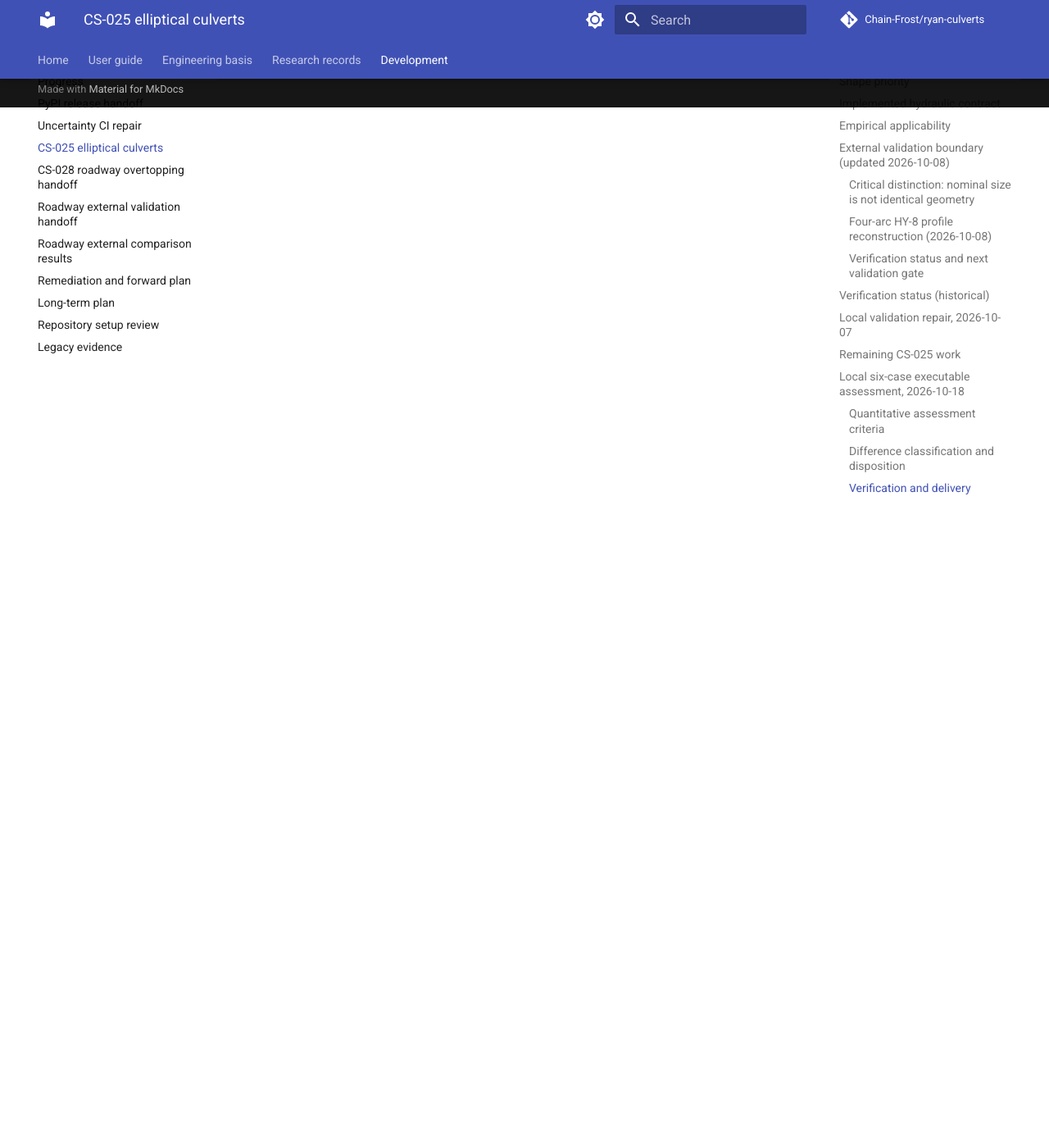
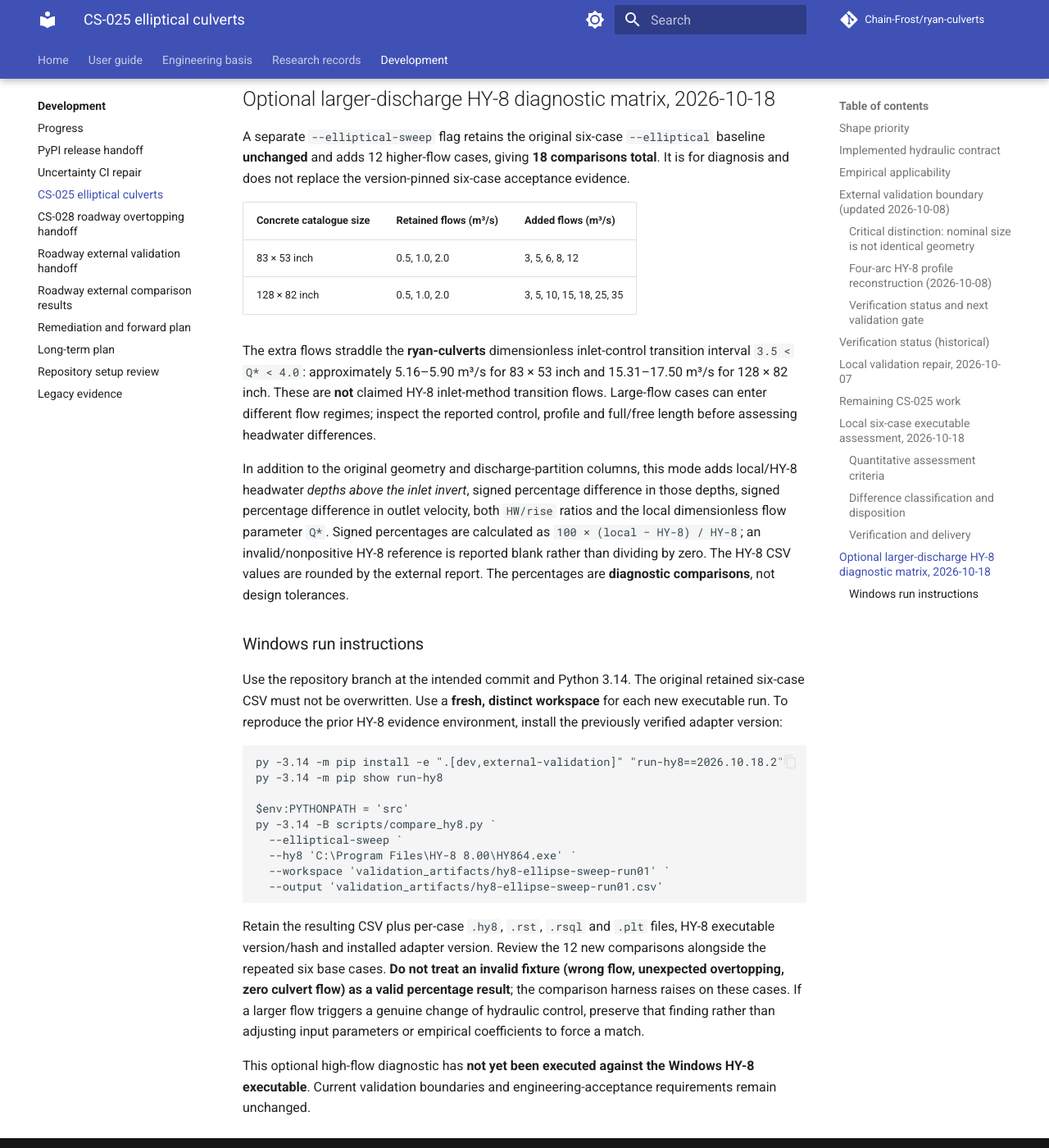
Before and after one commit to Chain-Frost/ryan-culverts, an MkDocs documentation site: the page built from docs/work/2026-10-07-cs-025-elliptical-culverts.md, in a window 1280 px wide and 1400 px high, scrolled down 10233 px. Shown: the whole window at 82% size. Built offline with MkDocs 1.6.1 and Material for MkDocs 9.7.7, drawn with Linux system fonts in a browser that asks for light colours; comment, search, counter and statistics services are not loaded.

Commit message:
docs: describe opt-in 18-case higher-flow HY-8 diagnostics and Windows run

````diff
--- a/docs/work/2026-10-07-cs-025-elliptical-culverts.md
+++ b/docs/work/2026-10-07-cs-025-elliptical-culverts.md
@@ -417,3 +417,66 @@ Fresh hosted CI must be checked after delivery. No merge, release or publication
 part of this work. No new Linux/macOS local execution or GUI inspection was performed.
 The owner is returned to Unassigned; final acceptance review remains deferred until
 the hydraulic discrepancies have a defensible disposition.
+
+
+## Optional larger-discharge HY-8 diagnostic matrix, 2026-10-18
+
+A separate `--elliptical-sweep` flag retains the original six-case
+`--elliptical` baseline **unchanged** and adds 12 higher-flow cases,
+giving **18 comparisons total**. It is for diagnosis and does not
+replace the version-pinned six-case acceptance evidence.
+
+| Concrete catalogue size | Retained flows (m³/s) | Added flows (m³/s) |
+| --- | --- | --- |
+| 83 × 53 inch | 0.5, 1.0, 2.0 | 3, 5, 6, 8, 12 |
+| 128 × 82 inch | 0.5, 1.0, 2.0 | 3, 5, 10, 15, 18, 25, 35 |
+
+The extra flows straddle the **ryan-culverts** dimensionless inlet-control
+transition interval `3.5 < Q* < 4.0`: approximately 5.16–5.90 m³/s
+for 83 × 53 inch and 15.31–17.50 m³/s for 128 × 82 inch. These are
+**not** claimed HY-8 inlet-method transition flows. Large-flow cases
+can enter different flow regimes; inspect the reported control, profile
+and full/free length before assessing headwater differences.
+
+In addition to the original geometry and discharge-partition columns,
+this mode adds local/HY-8 headwater *depths above the inlet invert*,
+signed percentage difference in those depths, signed percentage difference
+in outlet velocity, both `HW/rise` ratios and the local dimensionless
+flow parameter `Q*`. Signed percentages are calculated as
+`100 × (local − HY-8) / HY-8`; an invalid/nonpositive HY-8
+reference is reported blank rather than dividing by zero.
+The HY-8 CSV values are rounded by the external report. The percentages
+are **diagnostic comparisons**, not design tolerances.
+
+### Windows run instructions
+
+Use the repository branch at the intended commit and Python 3.14.
+The original retained six-case CSV must not be overwritten.
+Use a **fresh, distinct workspace** for each new executable run.
+To reproduce the prior HY-8 evidence environment, install the previously
+verified adapter version:
+
+```powershell
+py -3.14 -m pip install -e ".[dev,external-validation]" "run-hy8==2026.10.18.2"
+py -3.14 -m pip show run-hy8
+
+$env:PYTHONPATH = 'src'
+py -3.14 -B scripts/compare_hy8.py `
+  --elliptical-sweep `
+  --hy8 'C:\Program Files\HY-8 8.00\HY864.exe' `
+  --workspace 'validation_artifacts/hy8-ellipse-sweep-run01' `
+  --output 'validation_artifacts/hy8-ellipse-sweep-run01.csv'
+```
+
+Retain the resulting CSV plus per-case `.hy8`, `.rst`, `.rsql`
+and `.plt` files, HY-8 executable version/hash and installed adapter
+version. Review the 12 new comparisons alongside the repeated six base
+cases. **Do not treat an invalid fixture (wrong flow, unexpected overtopping,
+zero culvert flow) as a valid percentage result**; the comparison harness
+raises on these cases. If a larger flow triggers a genuine change of
+hydraulic control, preserve that finding rather than adjusting input
+parameters or empirical coefficients to force a match.
+
+This optional high-flow diagnostic has **not yet been executed against
+the Windows HY-8 executable**. Current validation boundaries and
+engineering-acceptance requirements remain unchanged.
````
